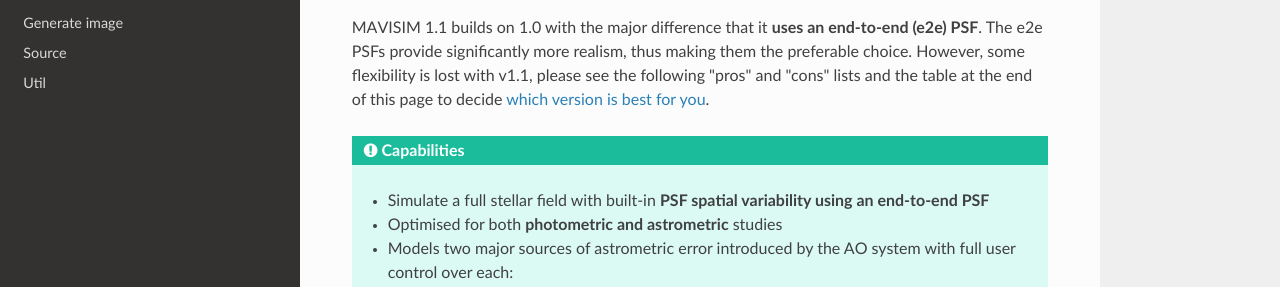
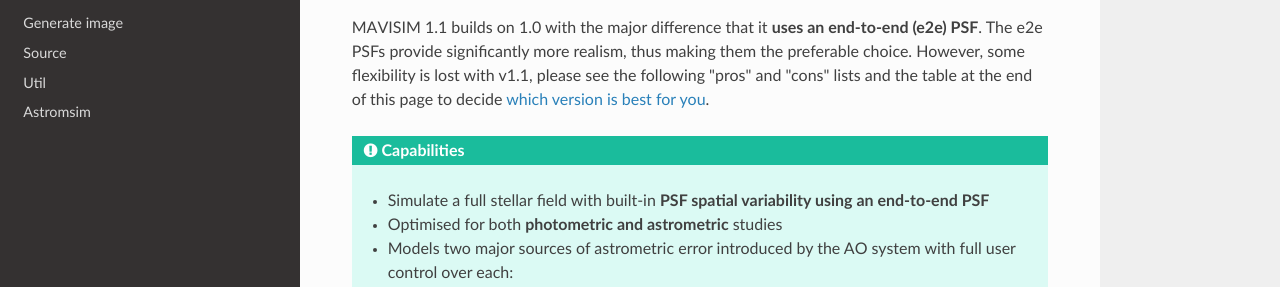
Before and after one commit to smonty93/MAVISIM, an MkDocs documentation site: the page built from docs/index.md, in a window 1280 px wide. Shown: the part 320-607 px from the top of the page. Built offline with MkDocs 1.6.1, drawn with Linux system fonts in a browser that asks for light colours; nearby versions of some CDN libraries.

Commit message:
added new module to docs

```diff
--- a/mkdocs.yml
+++ b/mkdocs.yml
@@ -11,3 +11,4 @@ nav:
     - 'sources/generate_image.md'
     - 'sources/source.md'
     - 'sources/util.md'
+    - 'sources/astromsim.md'
```
